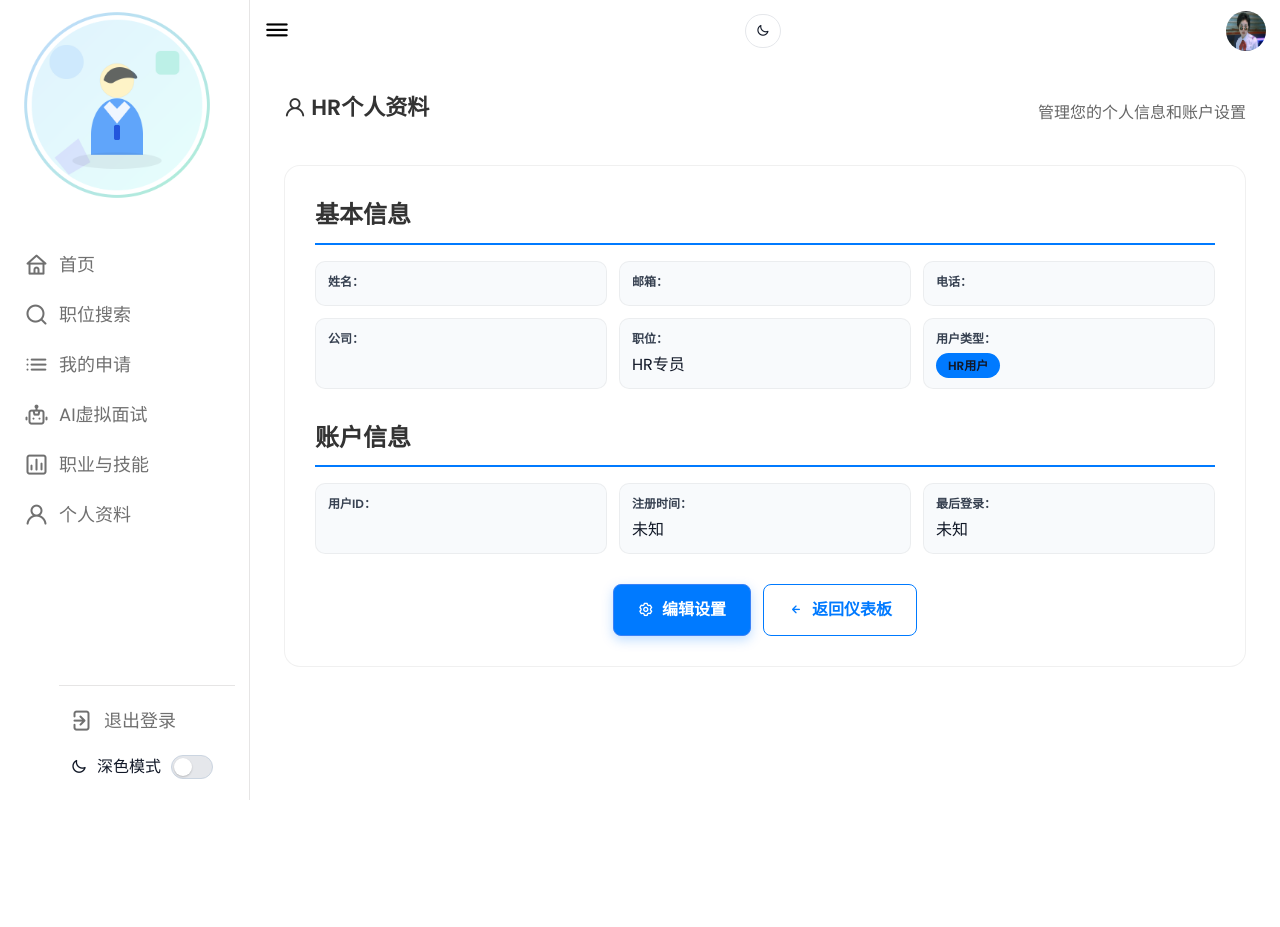
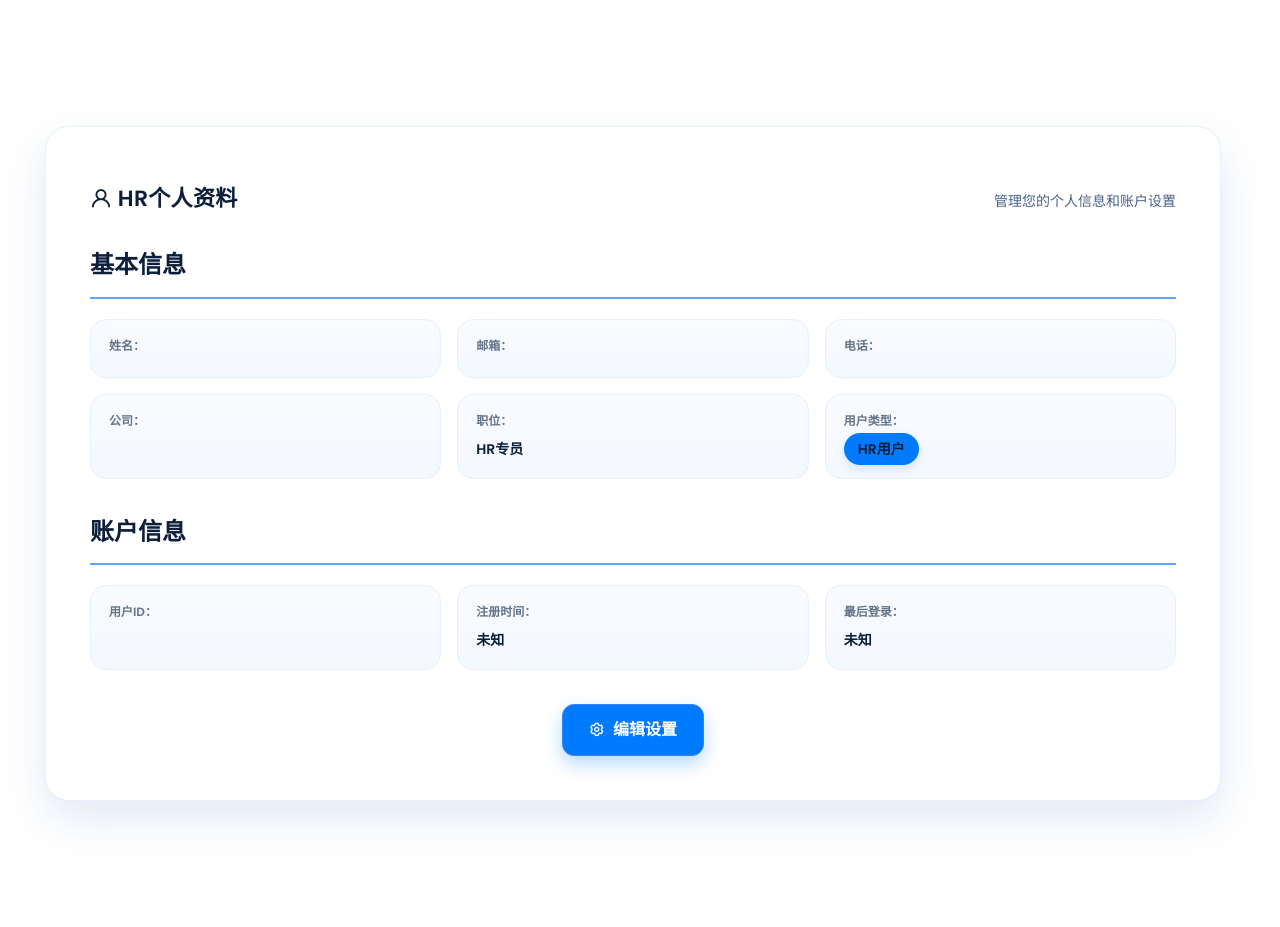
Before and after one commit to Rayscout/LLRC, a Flask app: template app/templates/smartrecruit/hr/hr_profile.html in a window 1280 px wide. Before the commit the page ends 800 px from the top, so only its background shows below. Run offline with Flask 3, Linux system fonts and the light colour scheme; the template is opened without the code that fills it, so the values that code supplies are empty.

Commit message:
hr界面优化

```diff
--- a/app/templates/smartrecruit/hr/hr_profile.html
+++ b/app/templates/smartrecruit/hr/hr_profile.html
@@ -3,13 +3,14 @@
 {% block title %}HR个人资料{% endblock %}
 
 {% block content %}
+<div class="no-sidebar-layout">
 <div class="hr-profile-page ios-container">
-    <div class="page-header ios-card">
-        <h1 class="ios-title"><i class="uil uil-user"></i> HR个人资料</h1>
-        <p class="ios-subtitle">管理您的个人信息和账户设置</p>
-    </div>
+    <div class="profile-content">
+        <div class="page-header">
+            <h1><i class="uil uil-user"></i> HR个人资料</h1>
+            <p>管理您的个人信息和账户设置</p>
+        </div>
 
-    <div class="profile-content ios-card">
         <div class="profile-section">
             <h2>基本信息</h2>
             <div class="profile-info">
@@ -35,7 +36,7 @@
                 </div>
                 <div class="info-item">
                     <label>用户类型：</label>
-                    <span class="badge hr-badge">HR用户</span>
+                    <span><span class="badge hr-badge">HR用户</span></span>
                 </div>
             </div>
         </div>
@@ -62,165 +63,52 @@
             <a href="{{ url_for('smartrecruit.hr.profile.hr_settings') }}" class="btn btn-primary">
                 <i class="uil uil-setting"></i> 编辑设置
             </a>
-            <a href="{{ url_for('smartrecruit.hr.dashboard.hr_dashboard') }}" class="btn btn-secondary">
-                <i class="uil uil-arrow-left"></i> 返回仪表板
-            </a>
         </div>
     </div>
 </div>
+</div>
 
 <style>
-.hr-profile-page {
-    padding: 20px;
-    max-width: 1200px;
-    margin: 0 auto;
-}
+/* 强制隐藏全局侧栏与顶部，仅保留内容区 */
+nav{ display:none !important; }
+.dashboard{ margin-left:0 !important; width:100% !important; padding-left:0 !important; position:relative; left:0 !important; }
+.dashboard .top{ display:none !important; }
+.dashboard .dash-content{ padding:28px 0 !important; margin:0 !important; display:flex !important; justify-content:center !important; align-items:flex-start !important; }
+.dashboard .dash-content > *{ flex:0 1 1240px; }
+body{ background:#f5f8ff; }
 
-.page-header {
-    text-align: center;
-    margin-bottom: 30px;
-}
+.hr-profile-page { padding:48px 32px; max-width: 1240px; margin: 40px auto; }
 
-.page-header h1 {
-    color: #333;
-    margin-bottom: 10px;
-}
+.page-header { text-align:center; margin-bottom:24px }
+.page-header h1 { color:#0b1e3a; margin-bottom:6px; font-weight:900; letter-spacing:.3px }
+.page-header p { color:#49618a; font-size:14px }
 
-.page-header p {
-    color: #666;
-    font-size: 16px;
-}
+.profile-content { background:#ffffff; border-radius:24px; padding:44px; border:1px solid #e6f0ff; box-shadow:0 18px 44px rgba(16,77,165,.12) }
 
-.profile-content {
-    background: rgba(255,255,255,0.9);
-    backdrop-filter: blur(20px);
-    border-radius: 16px;
-    padding: 30px;
-    border: 1px solid rgba(0,0,0,0.06);
-}
+.profile-section { margin-bottom: 34px; }
+.profile-section h2 { color:#0b1e3a; border-bottom:2px solid #60A5FA; padding-bottom:12px; margin-bottom:20px; font-weight:900 }
 
-.profile-section {
-    margin-bottom: 30px;
-}
+/* 简洁自适应网格 */
+.profile-info { display:grid; grid-template-columns: repeat(auto-fit, minmax(300px, 1fr)); gap:16px }
 
-.profile-section h2 {
-    color: #333;
-    border-bottom: 2px solid #007AFF;
-    padding-bottom: 8px;
-    margin-bottom: 16px;
-}
+/* 信息块：上标签小字，下数值强调 */
+.info-item { display:block; padding:16px 18px; background:linear-gradient(180deg,#f9fbff, #f4f8ff); border-radius:16px; border:1px solid #e7f0ff }
+.info-item label { display:block; font-weight:700; color:#64748b; font-size:12px; margin-bottom:6px }
+.info-item span { color:#0b1e3a; font-size:14px; font-weight:600 }
 
-.profile-info {
-    display: grid;
-    grid-template-columns: repeat(auto-fit, minmax(220px, 1fr));
-    gap: 12px;
-}
+.badge { padding:6px 14px; border-radius:999px; font-size:12px; font-weight:700; text-transform:uppercase; box-shadow:0 4px 10px rgba(0,122,255,.15) }
+.hr-badge { background:#007AFF; color:#fff; }
 
-.info-item {
-    display: block;
-    padding: 10px 12px;
-    background: #f8fafc;
-    border-radius: 10px;
-    border: 1px solid rgba(0,0,0,0.05);
-}
-
-.info-item label {
-    display: block;
-    font-weight: 600;
-    color: #374151;
-    font-size: 12px;
-    margin-bottom: 4px;
-}
-
-.info-item span {
-    color: #111827;
-}
-
-.badge {
-    padding: 4px 12px;
-    border-radius: 20px;
-    font-size: 12px;
-    font-weight: 600;
-    text-transform: uppercase;
-}
-
-.hr-badge {
-    background: #007AFF;
-    color: white;
-}
-
-.profile-actions {
-    display: flex;
-    gap: 12px;
-    justify-content: center;
-    margin-top: 20px;
-}
-
-.btn {
-    padding: 12px 24px;
-    border-radius: 8px;
-    text-decoration: none;
-    font-weight: 600;
-    display: inline-flex;
-    align-items: center;
-    gap: 8px;
-    transition: all 0.3s ease;
-}
-
-.btn-primary {
-    background: #007AFF;
-    color: white;
-}
-
-.btn-primary:hover {
-    background: #0056CC;
-    transform: translateY(-2px);
-}
-
-.btn-secondary {
-    background: transparent;
-    color: #007AFF;
-    border: 1px solid #007AFF;
-}
-
-.btn-secondary:hover {
-    background: #007AFF;
-    color: #fff;
-    transform: translateY(-2px);
-}
+.profile-actions{ display:flex; gap:12px; justify-content:center; margin-top:28px }
+.btn{ padding:14px 26px; border-radius:12px; text-decoration:none; font-weight:700; display:inline-flex; align-items:center; gap:8px; transition:all .25s ease }
+.btn-primary{ background:#007AFF; color:#fff; box-shadow:0 8px 18px rgba(0,122,255,.28) }
+.btn-primary:hover{ background:#126BFF; transform:translateY(-2px) }
 
 /* 深色模式支持 */
-body.dark .profile-content {
-    background: rgba(44,44,46,0.9);
-    color: #f9fafb;
-}
-
-body.dark .profile-section h2 {
-    color: #f9fafb;
-}
-
-body.dark .info-item {
-    background: rgba(55,65,81,0.6);
-    border-color: rgba(255,255,255,0.08);
-}
-
-body.dark .info-item label {
-    color: #f9fafb;
-}
-
-body.dark .info-item span {
-    color: #e5e7eb;
-}
-
-/* 更紧凑的按钮在窄屏上占满一行 */
-@media (max-width: 640px) {
-    .profile-actions {
-        flex-direction: column;
-    }
-    .profile-actions .btn {
-        width: 100%;
-        justify-content: center;
-    }
-}
+body.dark .profile-content{ background:#0b1e3a; color:#f9fafb }
+body.dark .profile-section h2{ color:#f9fafb }
+body.dark .info-item{ background:rgba(55,65,81,.6); border-color:rgba(255,255,255,.08) }
+body.dark .info-item label{ color:#cbd5e1 }
+body.dark .info-item span{ color:#e5e7eb }
 </style>
 {% endblock %}
```
Also changed, not shown: 2 other files.
